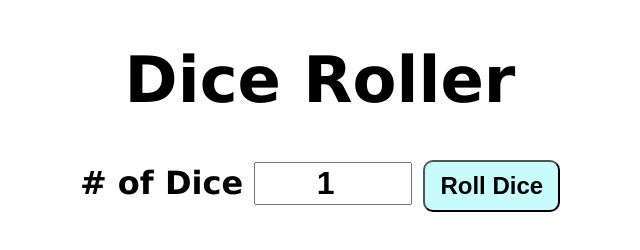
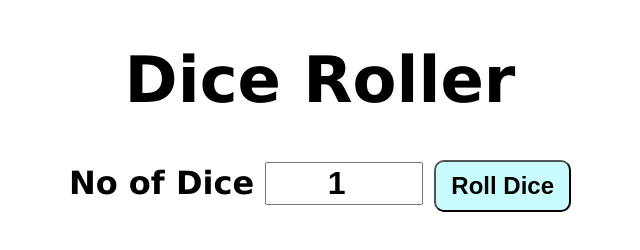
Before and after one commit to hannuyadav01/DiceRoller_js, a plain HTML site: page index.html in a window 1280 px wide. Shown: the whole page, without its empty margins (320-960 px from the left). Drawn offline with Linux system fonts and the light colour scheme.

Commit message:
Update label text for number of dice input

```diff
--- a/index.html
+++ b/index.html
@@ -10,7 +10,7 @@
 
   <div id="container">
     <h1>Dice Roller</h1>
-    <label># of Dice</label>
+    <label>No of Dice</label>
     <input type="number" value="1" min="1" id = "myText" >
     <button onclick="RollDice()">Roll Dice</button>
     <div id="diceResult"></div>
```
